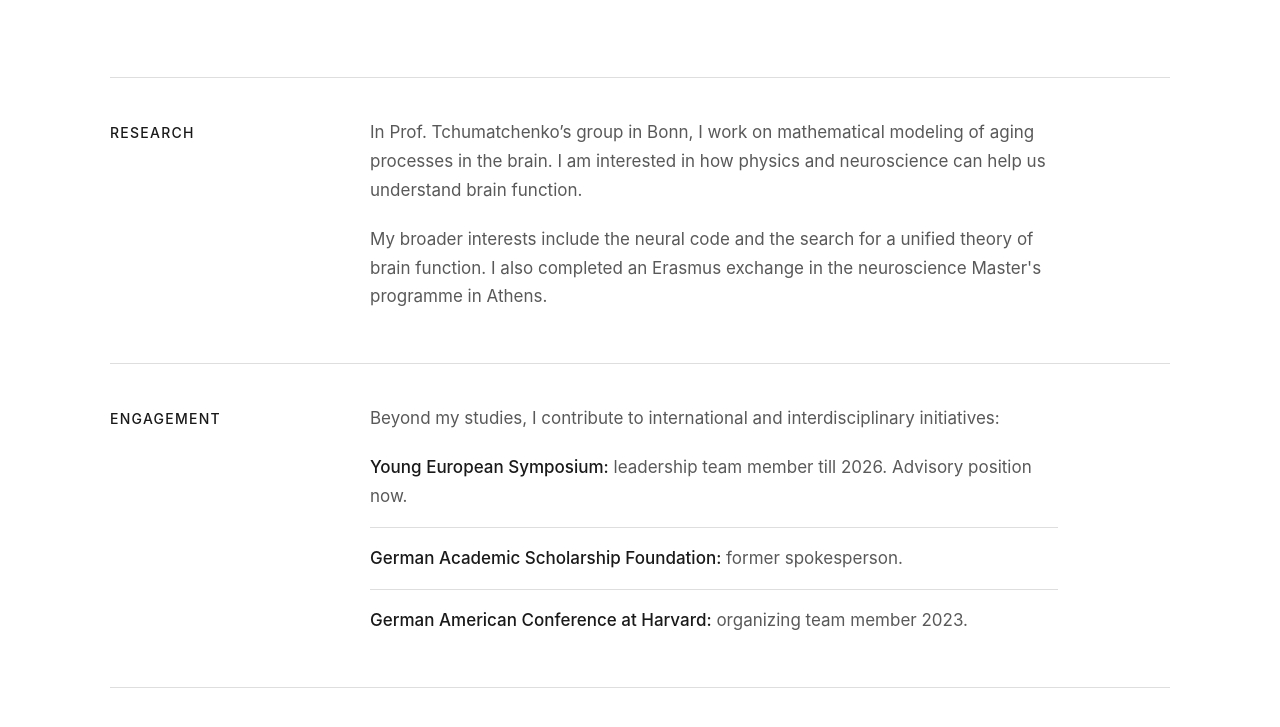
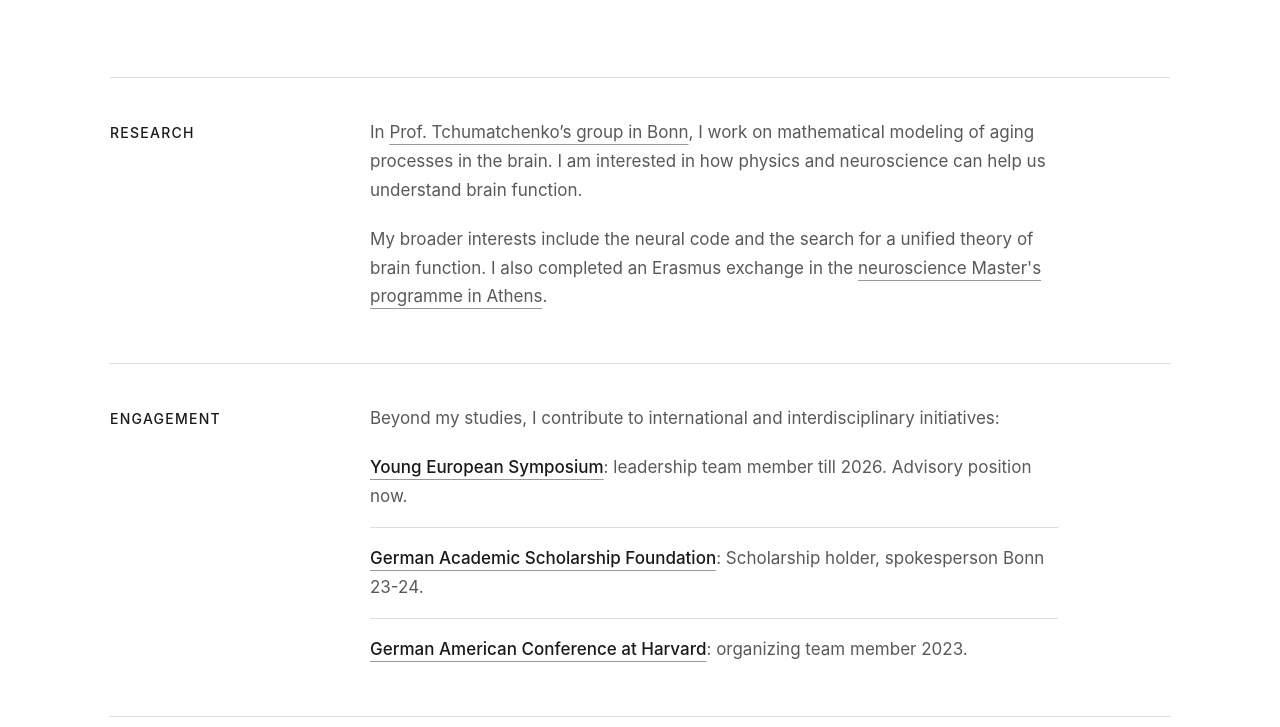
Before and after one commit to juallo/Website, a plain HTML site: page index.html in a window 1280 px wide. Shown: the part 435-1162 px from the top of the page. Drawn offline with Linux system fonts and the light colour scheme.

Commit message:
Add links to research and engagement sections

```diff
--- a/index.html
+++ b/index.html
@@ -60,14 +60,14 @@
       <section class="content-section" aria-labelledby="research-heading">
         <h2 id="research-heading">Research</h2>
         <p>
-          In Prof. Tchumatchenko’s group in Bonn, I work on mathematical modeling
+          In <a href="https://www.tchumatchenko.de">Prof. Tchumatchenko’s group in Bonn</a>, I work on mathematical modeling
           of aging processes in the brain. I am interested in how physics and
           neuroscience can help us understand brain function.
         </p>
         <p>
           My broader interests include the neural code and the search for a
           unified theory of brain function. I also completed an Erasmus exchange
-          in the neuroscience Master's programme in Athens.
+          in the <a href="https://masterneuroscience.gr">neuroscience Master's programme in Athens</a>.
         </p>
       </section>
 
@@ -75,9 +75,9 @@
         <h2 id="engagement-heading">Engagement</h2>
         <p>Beyond my studies, I contribute to international and interdisciplinary initiatives:</p>
         <ul class="engagement-list">
-          <li><strong>Young European Symposium:</strong> leadership team member till 2026. Advisory position now.</li>
-          <li><strong>German Academic Scholarship Foundation:</strong> former spokesperson.</li>
-          <li><strong>German American Conference at Harvard:</strong> organizing team member 2023.</li>
+          <li><strong><a href="https://young-european-symposium.eu">Young European Symposium</a></strong>: leadership team member till 2026. Advisory position now.</li>
+          <li><strong><a href="https://www.studienstiftung.de">German Academic Scholarship Foundation</a></strong>: Scholarship holder, spokesperson Bonn 23-24.</li>
+          <li><strong><a href="https://germanamericanconference.org">German American Conference at Harvard</a></strong>: organizing team member 2023.</li>
         </ul>
       </section>
     </main>
```
